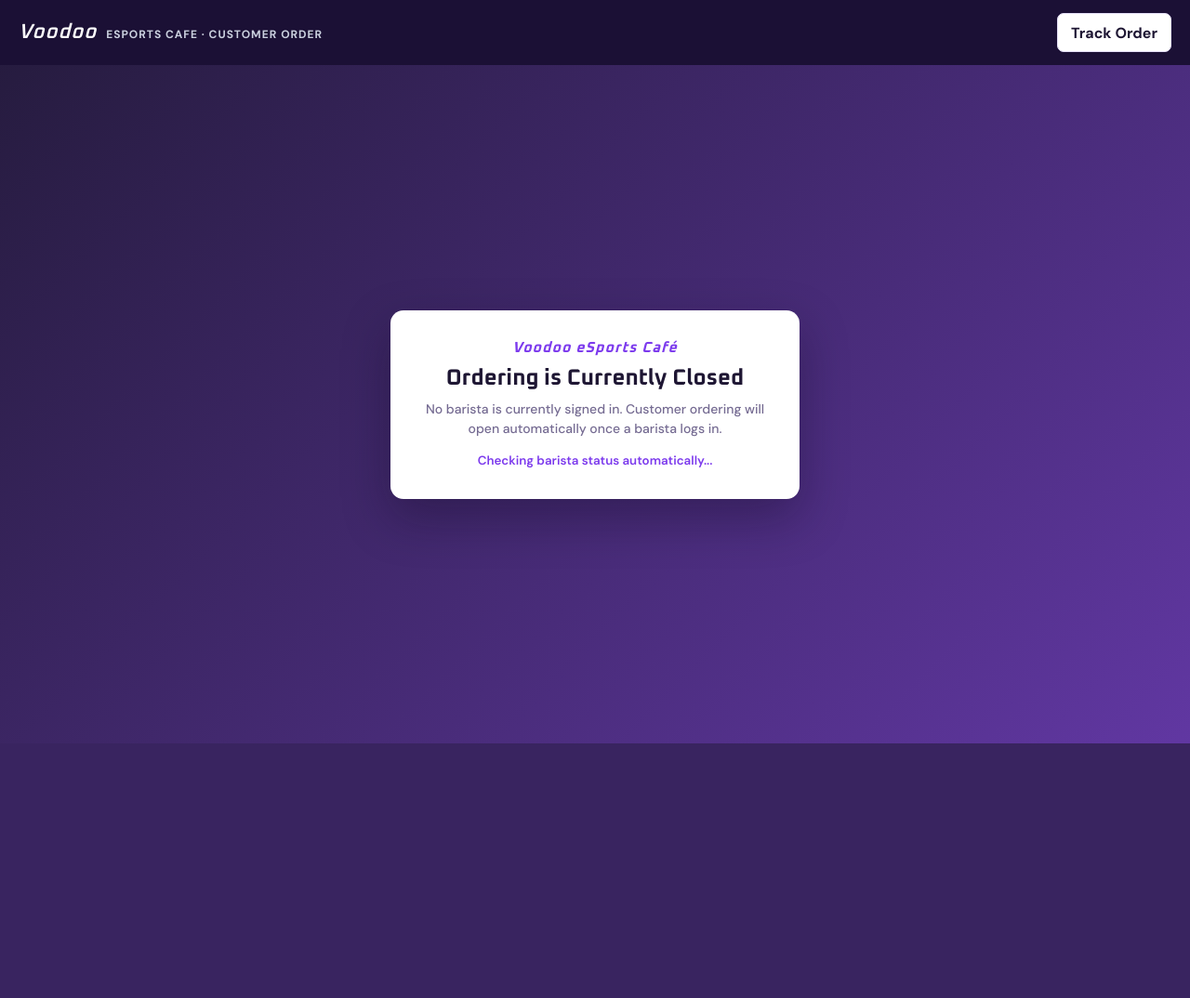
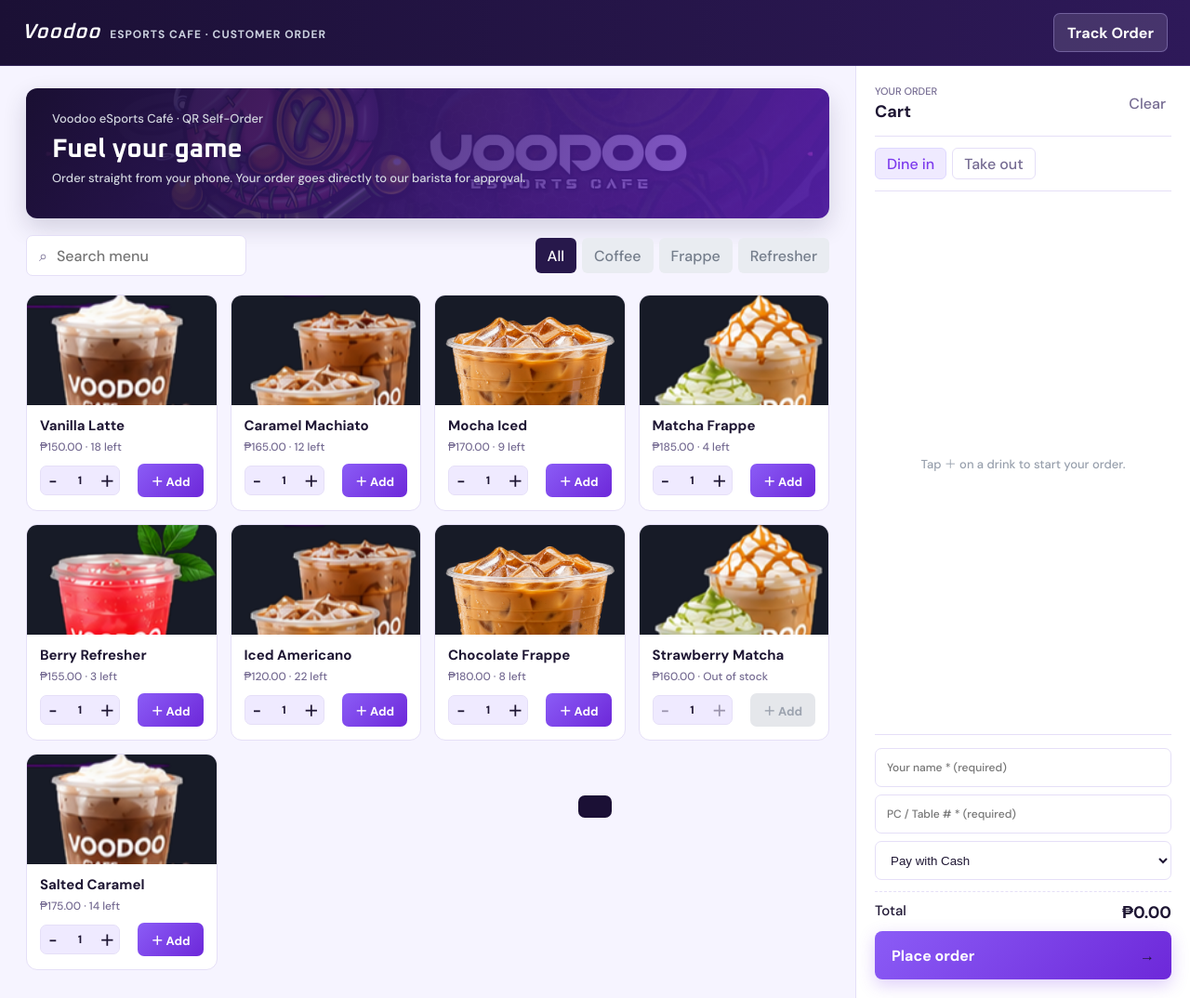
Before and after one commit to Chan-dev-beginner/Voodoo_Integration_System, a PHP site: page /order.php in a window 1280 px wide. Shown: the whole page at 93% size. Before the commit the page ends 800 px from the top, so only its background shows below. Run offline with PHP 8.4, Linux system fonts and the light colour scheme; some libraries are stand-ins or nearby versions.

Commit message:
ORDERING SYSTEM fixed

```diff
--- a/assets/ordering.css
+++ b/assets/ordering.css
@@ -7,16 +7,17 @@
 }
 
 .ordering-layout .catalog-panel {
-  background: #f4f6f8;
+  background: var(--canvas);
 }
 
 .kiosk-hero {
   min-height: 140px;
-  border-radius: 10px;
-  background: linear-gradient(90deg, rgba(16, 23, 37, 0.94), rgba(16, 23, 37, 0.25)), url('background.jpg') center/cover;
+  border-radius: 12px;
+  background: linear-gradient(120deg, rgba(27, 16, 53, 0.94), rgba(109, 40, 217, 0.72)), url('background.jpg') center/cover;
   color: white;
   padding: 24px 28px;
   margin-bottom: 18px;
+  box-shadow: 0 10px 26px rgba(27, 16, 53, 0.16);
 }
 
 .kiosk-hero h2 {
@@ -33,20 +34,50 @@
 
 .kiosk-cart {
   min-height: 0;
+  min-width: 0;
   background: white;
   border-left: 1px solid var(--line);
   padding: 20px;
   display: grid;
-  grid-template-rows: auto minmax(0, 1fr) auto;
+  grid-template-rows: auto auto minmax(0, 1fr) auto;
+}
+
+.kiosk-cart .order-heading {
+  height: auto;
+  padding: 0 0 14px;
+}
+
+.kiosk-cart .order-meta {
+  padding: 12px 0;
+}
+
+.kiosk-cart .cart-items {
+  padding: 10px 0;
+}
+
+.kiosk-cart .order-total {
+  padding: 14px 0 0;
 }
 
 .customer-header {
   display: flex;
   align-items: center;
   justify-content: space-between;
-  padding: 14px 20px;
-  background: var(--navy);
+  padding: 14px 24px;
+  background: linear-gradient(90deg, #1b1035 0%, #2e1959 100%);
   color: white;
+  border-bottom: 1px solid rgba(167, 139, 250, 0.2);
+}
+
+.customer-header .secondary-action {
+  background: rgba(255, 255, 255, 0.12);
+  border-color: rgba(196, 181, 253, 0.35);
+  color: white;
+}
+
+.customer-header .secondary-action:hover {
+  background: var(--purple);
+  border-color: var(--purple);
 }
 
 .customer-brand {
@@ -70,20 +101,80 @@
   min-height: calc(100dvh - 70px);
 }
 
+.kiosk-cart .customer-fields,
 .customer-fields {
   display: grid;
+  grid-template-columns: 1fr;
   gap: 8px;
   margin-bottom: 12px;
 }
 
+.kiosk-cart .customer-fields input,
+.kiosk-cart .customer-fields select,
 .customer-fields input,
 .customer-fields select {
-  height: 40px;
+  width: 100%;
+  min-width: 0;
+  height: 42px;
   border: 1px solid var(--line);
-  border-radius: 6px;
-  padding: 0 10px;
+  border-radius: 7px;
+  padding: 0 12px;
   background: white;
   color: var(--ink);
+  outline: none;
+  transition: border-color 0.15s ease, box-shadow 0.15s ease;
+}
+
+.customer-fields input:focus,
+.customer-fields select:focus {
+  border-color: var(--purple);
+  box-shadow: 0 0 0 3px rgba(124, 58, 237, 0.14);
+}
+
+.customer-ordering-layout .product-card {
+  display: flex;
+  flex-direction: column;
+  border-radius: 12px;
+  border-color: var(--line);
+}
+
+.customer-ordering-layout .product-info {
+  flex: 1;
+  flex-direction: column;
+  align-items: stretch;
+  justify-content: space-between;
+  gap: 10px;
+  padding: 12px 14px 14px;
+}
+
+.customer-ordering-layout .product-info h3 {
+  font-size: 15px;
+  color: var(--ink);
+}
+
+.customer-ordering-layout .add-button {
+  width: auto;
+  height: 36px;
+  padding: 0 14px;
+  font-size: 13px;
+  border-radius: 7px;
+  background: linear-gradient(135deg, #8b5cf6, #6d28d9);
+  color: white;
+  display: inline-flex;
+  align-items: center;
+  justify-content: center;
+  gap: 4px;
+}
+
+.customer-ordering-layout .add-button:disabled {
+  background: #e5e7eb;
+  color: #9ca3af;
+  cursor: not-allowed;
+}
+
+.kiosk-cart .charge-button {
+  background: linear-gradient(135deg, #8b5cf6, #6d28d9);
+  box-shadow: 0 6px 18px rgba(124, 58, 237, 0.25);
 }
 
 .tracker-card {
@@ -149,15 +240,16 @@
 .card-order-controls {
   display: flex;
   align-items: center;
-  gap: 6px;
+  justify-content: space-between;
+  gap: 8px;
 }
 
 .card-qty-stepper {
   display: inline-flex;
   align-items: center;
   border: 1px solid var(--line);
-  border-radius: 6px;
-  background: #f8f9fb;
+  border-radius: 7px;
+  background: var(--purple-2);
   overflow: hidden;
 }
 
--- a/assets/styles.css
+++ b/assets/styles.css
@@ -5,7 +5,7 @@
 @import url('dashboard.css?v=20261125-MOD9');
 @import url('pos.css?v=20261125-MOD3');
 @import url('queue.css?v=20261125-MOD4');
-@import url('ordering.css?v=20261125-MOD10');
+@import url('ordering.css?v=20261125-MOD12');
 @import url('inventory.css?v=20261125-MOD6');
 @import url('modals.css?v=20261125-MOD6');
 @import url('forecast.css?v=20261125-MOD6');
--- a/data/barista_session.json
+++ b/data/barista_session.json
@@ -1,7 +1,6 @@
 {
-    "loggedIn": false,
-    "username": "",
-    "baristaName": "",
-    "since": null,
-    "loggedOutAt": "2026-11-25T09:41:51+01:00"
+    "loggedIn": true,
+    "username": "barista",
+    "baristaName": "Barista",
+    "since": "2026-11-25T13:10:44+01:00"
 }
--- a/data/shift_sales_archive.json
+++ b/data/shift_sales_archive.json
@@ -15,7 +15,7 @@
         "shift_key": "barista_2026-11-25T07:49:16.712Z",
         "account_name": "Barista",
         "shift_started_at": "2026-11-25 08:49:16",
-        "logged_out_at": "2026-11-25 09:41:43",
+        "logged_out_at": "2026-11-25 13:10:44",
         "total_orders": 3,
         "total_items": 16,
         "cash_total": 2665,
--- a/order.php
+++ b/order.php
@@ -11,7 +11,7 @@ $pageTitle = APP_TITLE . ' — Self-Service Ordering';
   <link rel="preconnect" href="https://fonts.googleapis.com">
   <link rel="preconnect" href="https://fonts.gstatic.com" crossorigin>
   <link href="https://fonts.googleapis.com/css2?family=DM+Sans:wght@500;600;700&family=Oxanium:wght@600;700;800&display=swap" rel="stylesheet">
-  <link rel="stylesheet" href="assets/styles.css?v=20261125-MOD10">
+  <link rel="stylesheet" href="assets/styles.css?v=20261125-MOD12">
 </head>
 <body class="customer-ordering-body">
   <header class="customer-header">
@@ -164,7 +164,7 @@ $pageTitle = APP_TITLE . ' — Self-Service Ordering';
                   <input type="number" class="card-qty-input" data-card-qty="${product.id}" value="1" min="1" max="${Math.max(1, product.stock)}" ${product.stock <= 0 ? 'disabled' : ''} aria-label="Quantity for ${product.name}">
                   <button type="button" data-step="1" data-id="${product.id}" ${product.stock <= 0 ? 'disabled' : ''}>＋</button>
                 </div>
-                <button class="add-button" type="button" data-add="${product.id}" ${product.stock <= 0 ? 'disabled' : ''}>＋</button>
+                <button class="add-button" type="button" data-add="${product.id}" ${product.stock <= 0 ? 'disabled' : ''}>＋ Add</button>
               </div>
             </div>
           </article>
```
